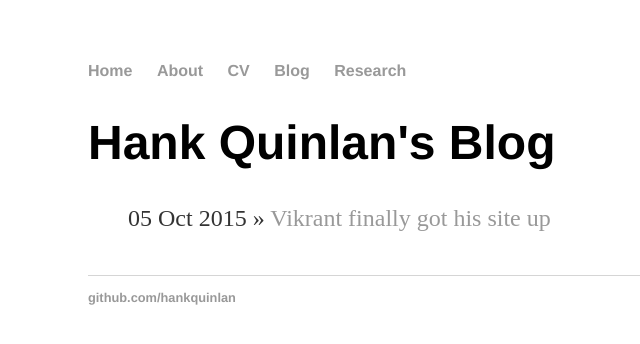
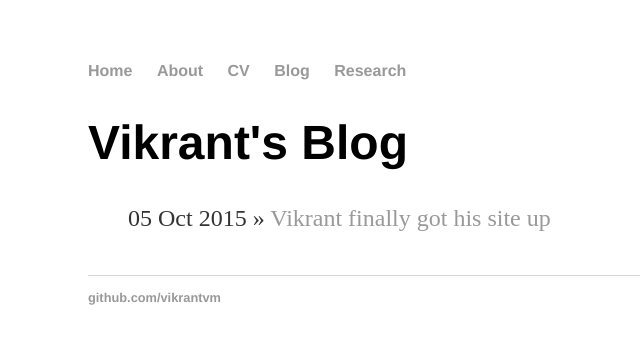
Before and after one commit to vikrantvm/vikrantvm.github.io, a Jekyll site: the page built from blog/index.html, in a window 1280 px wide. Shown: the top 344 px of the page, without its empty margins (104-744 px from the left). Built offline with Jekyll 4.4.1, drawn with Linux system fonts in a browser that asks for light colours.

Commit message:
4th update

```diff
--- a/_config.yml
+++ b/_config.yml
@@ -1,3 +1,3 @@
-name: Hank Quinlan, Horrible Cop
+name: Vikrant More
 markdown: kramdown
 permalink: /blog/:year/:month/:day/:title
--- a/_layouts/default.html
+++ b/_layouts/default.html
@@ -26,7 +26,7 @@
 
   <footer>
    <ul>
-   <li><a href="https://github.com/vikrantvm">github.com/hankquinlan</a></li>
+   <li><a href="https://github.com/vikrantvm">github.com/vikrantvm</a></li>
    </ul>
   </footer>
   </body>
--- a/blog/index.html
+++ b/blog/index.html
@@ -1,6 +1,6 @@
 ---
 layout: default
-title: Hank Quinlan's Blog
+title: Vikrant's Blog
 ---
 <h1>{{ page.title }}</h1>
 <ul class="posts">
```
